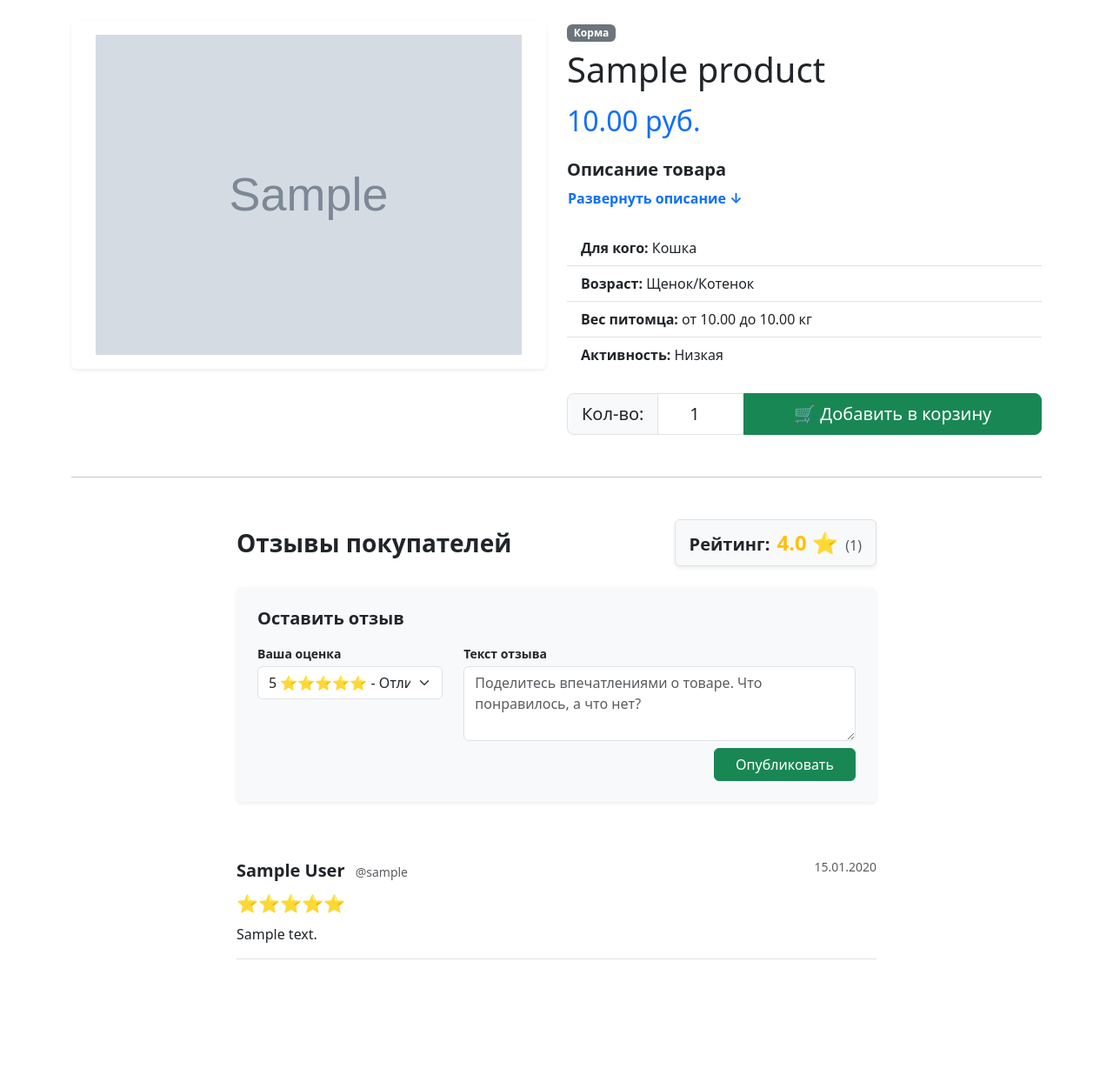
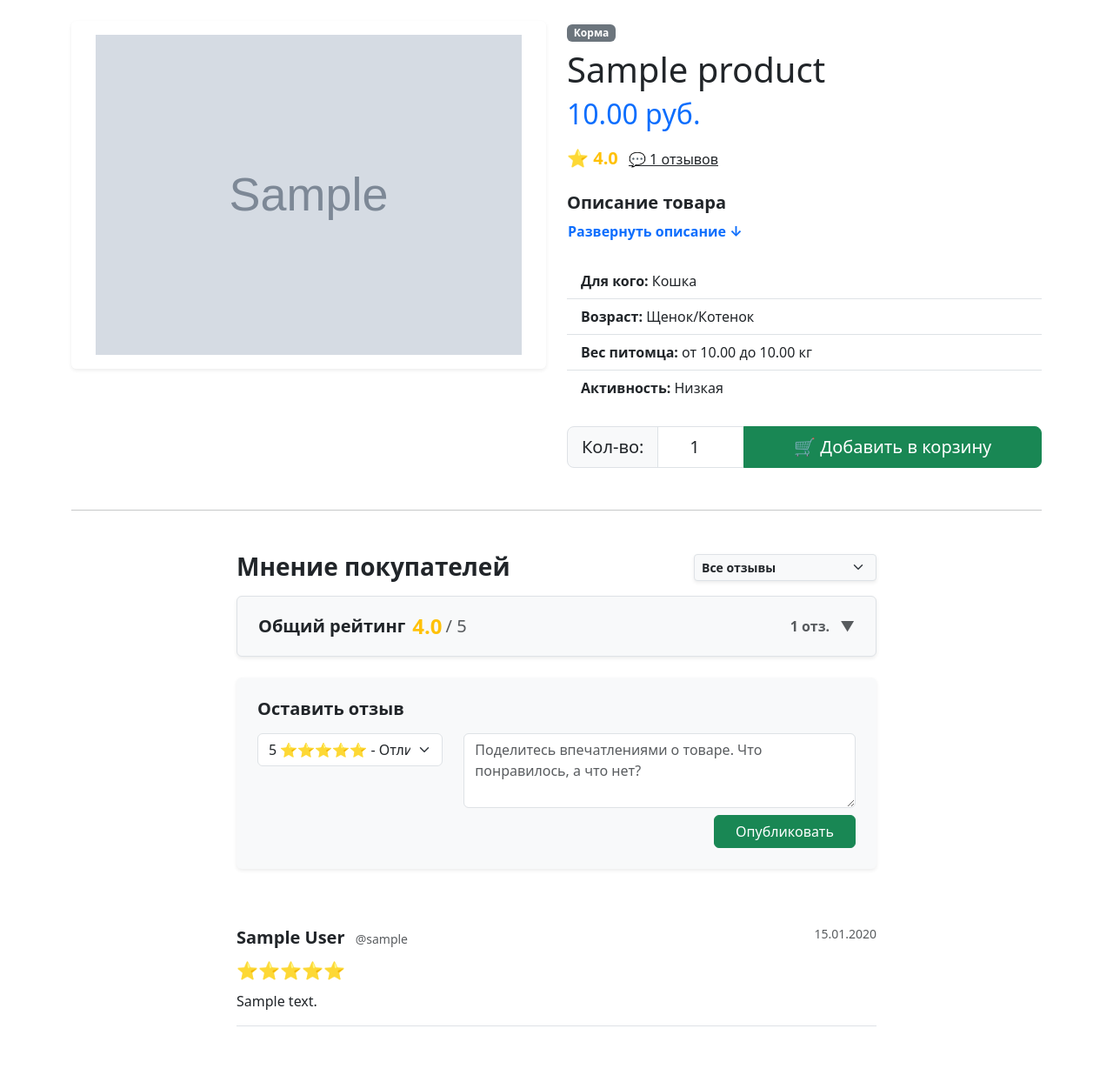
Before and after one commit to Apehovesrame/zoomagazin, a Django app: page /product/1/ in a window 1280 px wide. Shown: the part 128-1372 px from the top of the page at 87% size. Before the commit the page ends 1231 px from the top, so only its background shows below. Run offline with Django 5.2, Linux system fonts and the light colour scheme; a user stored in the database is signed in; tables that the repository leaves empty hold one stand-in row (values such as "Sample post"); grey boxes marked "Sample" are stand-in pictures.

Commit message:
Визуализация оценок товара, сообщений, изменение сортировки отзывов высокая/низкая оценка

```diff
--- a/store/templates/store/product_detail.html
+++ b/store/templates/store/product_detail.html
@@ -22,7 +22,6 @@
                         </div>
                     {% endfor %}
                 </div>
-
                 {% if product.images.count > 1 %}
                     <button class="carousel-control-prev" type="button" data-bs-target="#carouselProduct{{ product.id }}" data-bs-slide="prev">
                         <span class="carousel-control-prev-icon" aria-hidden="true"></span>
@@ -40,45 +39,37 @@
                 </div>
             </div>
         {% endif %}
-        </div>
+    </div>
 
     <div class="col-md-6">
         <span class="badge bg-secondary mb-2">{{ product.category }}</span>
-        <h1 class="mb-3">{{ product.name }}</h1>
-        <h2 class="text-primary mb-4">{{ product.price }} руб.</h2>
+        <h1 class="mb-2">{{ product.name }}</h1>
+        <h2 class="text-primary mb-3">{{ product.price }} руб.</h2>
+
+        <a href="#reviews-section" class="text-decoration-none d-inline-block mb-4">
+            {% if avg_rating %}
+                <span class="text-warning fw-bold fs-5">⭐ {{ avg_rating|floatformat:1 }}</span>
+                <span class="text-dark ms-2 text-decoration-underline">💬 {{ total_reviews_count }} отзывов</span>
+            {% else %}
+                <span class="text-muted text-decoration-underline">Станьте первым, кто оставит отзыв!</span>
+            {% endif %}
+        </a>
 
         <div class="product-description-wrapper mb-4">
             <h5 class="fw-bold">Описание товара</h5>
-
-            <div class="collapse" id="descriptionCollapse" aria-expanded="false">
-                <p class="lead" style="font-size: 1rem; line-height: 1.6;">
-                    {{ product.description }}
-                </p>
+            <div class="collapse" id="descriptionCollapse">
+                <p class="lead" style="font-size: 1rem; line-height: 1.6;">{{ product.description }}</p>
             </div>
-
-            <button class="btn btn-link p-0 text-decoration-none fw-bold"
-                    type="button"
-                    data-bs-toggle="collapse"
-                    data-bs-target="#descriptionCollapse"
-                    aria-expanded="false"
-                    aria-controls="descriptionCollapse"
-                    id="collapseButton">
+            <button class="btn btn-link p-0 text-decoration-none fw-bold" type="button" data-bs-toggle="collapse" data-bs-target="#descriptionCollapse" id="collapseButton">
                 Развернуть описание ↓
             </button>
         </div>
 
         <script>
-            // Скрипт для смены текста на кнопке (Развернуть/Свернуть)
             const collapseElement = document.getElementById('descriptionCollapse');
             const collapseButton = document.getElementById('collapseButton');
-
-            collapseElement.addEventListener('show.bs.collapse', () => {
-                collapseButton.innerHTML = 'Свернуть ↑';
-            });
-
-            collapseElement.addEventListener('hide.bs.collapse', () => {
-                collapseButton.innerHTML = 'Развернуть описание ↓';
-            });
+            collapseElement.addEventListener('show.bs.collapse', () => { collapseButton.innerHTML = 'Свернуть ↑'; });
+            collapseElement.addEventListener('hide.bs.collapse', () => { collapseButton.innerHTML = 'Развернуть описание ↓'; });
         </script>
 
         {% if product.category == 'Корма' %}
@@ -86,15 +77,9 @@
             <li class="list-group-item"><strong>Для кого:</strong> {{ product.target_species|default:"Универсальный" }}</li>
             <li class="list-group-item"><strong>Возраст:</strong> {{ product.target_age|default:"Любой" }}</li>
             <li class="list-group-item"><strong>Вес питомца:</strong>
-                {% if product.min_weight and product.max_weight %}
-                    от {{ product.min_weight }} до {{ product.max_weight }} кг
-                {% elif product.min_weight %}
-                    от {{ product.min_weight }} кг
-                {% elif product.max_weight %}
-                    до {{ product.max_weight }} кг
-                {% else %}
-                    Для любого веса
-                {% endif %}
+                {% if product.min_weight or product.max_weight %}
+                    от {{ product.min_weight|default:"0" }} до {{ product.max_weight|default:"∞" }} кг
+                {% else %} Для любого веса {% endif %}
             </li>
             <li class="list-group-item"><strong>Активность:</strong> {{ product.target_activity|default:"Любая" }}</li>
         </ul>
@@ -110,22 +95,64 @@
         </form>
     </div>
 </div>
+
 <hr class="my-5">
 
-<div class="row">
+<div class="row" id="reviews-section">
     <div class="col-md-8 mx-auto">
-        <div class="d-flex justify-content-between align-items-center mb-4">
-            <h3 class="fw-bold mb-0">Отзывы покупателей</h3>
-            {% if avg_rating %}
-                <div class="bg-light px-3 py-2 rounded shadow-sm border">
-                    <span class="fs-5 fw-bold text-dark">Рейтинг:</span>
-                    <span class="fs-4 text-warning fw-bold ms-1">{{ avg_rating|floatformat:1 }} ⭐</span>
-                    <span class="text-muted ms-1">({{ reviews.count }})</span>
-                </div>
-            {% else %}
-                <span class="text-muted">Пока нет оценок</span>
+
+        <div class="d-flex flex-wrap justify-content-between align-items-center mb-3 gap-3">
+            <h3 class="fw-bold mb-0">Мнение покупателей</h3>
+
+            {% if total_reviews_count > 0 %}
+                <form method="get" action="#reviews-section" class="m-0">
+                    <select name="review_filter" class="form-select form-select-sm fw-bold border bg-light shadow-sm" style="cursor: pointer;" onchange="this.form.submit()">
+                        <option value="all" {% if current_filter == 'all' %}selected{% endif %}>Все отзывы</option>
+                        <option value="high" {% if current_filter == 'high' %}selected{% endif %}>👍 С высокой оценкой</option>
+                        <option value="low" {% if current_filter == 'low' %}selected{% endif %}>👎 С низкой оценкой</option>
+                    </select>
+                </form>
             {% endif %}
         </div>
+
+        {% if total_reviews_count > 0 %}
+            <div class="bg-light px-4 py-3 rounded shadow-sm border mb-4 cursor-pointer"
+                 data-bs-toggle="collapse"
+                 data-bs-target="#ratingBreakdown"
+                 style="cursor: pointer; transition: background-color 0.2s;"
+                 onmouseover="this.classList.add('bg-white')"
+                 onmouseout="this.classList.remove('bg-white')">
+
+                <div class="d-flex justify-content-between align-items-center">
+                    <div class="d-flex align-items-center">
+                        <span class="fs-5 fw-bold text-dark me-2">Общий рейтинг</span>
+                        <span class="fs-4 text-warning fw-bold">{{ avg_rating|floatformat:1 }}</span>
+                        <span class="fs-5 text-muted ms-1">/ 5</span>
+                    </div>
+                    <span class="text-muted fw-bold">
+                        {{ total_reviews_count }} отз.
+                        <span class="ms-2 fs-6">▼</span>
+                    </span>
+                </div>
+
+                <div class="collapse mt-3" id="ratingBreakdown">
+                    <hr class="text-muted mb-3">
+                    {% for stat in rating_stats %}
+                        <div class="d-flex align-items-center mb-2 small">
+                            <div class="text-nowrap text-muted fw-bold me-2" style="width: 50px;">{{ stat.star }} звёзд</div>
+                            <div class="progress flex-grow-1 bg-secondary bg-opacity-25" style="height: 8px;">
+                                <div class="progress-bar bg-warning rounded" role="progressbar" style="width: {{ stat.percent }}%;" aria-valuenow="{{ stat.percent }}" aria-valuemin="0" aria-valuemax="100"></div>
+                            </div>
+                            <div class="text-muted text-end ms-3" style="width: 30px;">{{ stat.count }}</div>
+                        </div>
+                    {% endfor %}
+                </div>
+            </div>
+        {% else %}
+            <div class="mb-4">
+                <span class="text-muted">Пока нет оценок. Станьте первым!</span>
+            </div>
+        {% endif %}
 
         {% if user.is_authenticated %}
             <div class="card shadow-sm border-0 mb-5 bg-light">
@@ -134,14 +161,8 @@
                     <form method="post">
                         {% csrf_token %}
                         <div class="row">
-                            <div class="col-md-4">
-                                <label class="fw-bold small mb-1">Ваша оценка</label>
-                                {{ form.rating }}
-                            </div>
-                            <div class="col-md-8">
-                                <label class="fw-bold small mb-1">Текст отзыва</label>
-                                {{ form.text }}
-                            </div>
+                            <div class="col-md-4">{{ form.rating }}</div>
+                            <div class="col-md-8">{{ form.text }}</div>
                         </div>
                         <div class="text-end mt-2">
                             <button type="submit" class="btn btn-success px-4">Опубликовать</button>
@@ -166,16 +187,9 @@
                             </div>
                             <span class="text-muted small">{{ review.created_at|date:"d.m.Y" }}</span>
                         </div>
-
                         <div class="mb-2 text-warning fs-5">
-                            {% if review.rating == 5 %}⭐⭐⭐⭐⭐
-                            {% elif review.rating == 4 %}⭐⭐⭐⭐<span class="text-light">⭐</span>
-                            {% elif review.rating == 3 %}⭐⭐⭐<span class="text-light">⭐⭐</span>
-                            {% elif review.rating == 2 %}⭐⭐<span class="text-light">⭐⭐⭐</span>
-                            {% elif review.rating == 1 %}⭐<span class="text-light">⭐⭐⭐⭐</span>
-                            {% endif %}
+                            {% for i in "12345"|make_list %}{% if forloop.counter <= review.rating %}⭐{% else %}<span class="text-light">⭐</span>{% endif %}{% endfor %}
                         </div>
-
                         <p class="mb-0 text-break">{{ review.text }}</p>
                     </div>
                 </div>
--- a/store/views.py
+++ b/store/views.py
@@ -18,6 +18,7 @@ from django.db.models import Count
 from django.urls import reverse
 from django.http import JsonResponse
 
+
 def index(request):
     """Главная страница магазина"""
     # Берем 3 последних добавленных товара для блока "Новинки"
@@ -31,7 +32,10 @@ def user_logout(request):
 
 def catalog(request):
     """Каталог товаров с поиском, категориями и умным подбором"""
-    products = Product.objects.all().order_by('-id')
+    products = Product.objects.annotate(
+        avg_rating=Avg('reviews__rating'),
+        review_count=Count('reviews', distinct=True)
+    ).order_by('-id')
 
     # Получаем список уникальных категорий (исключая пустые)
     categories = Product.objects.exclude(category__isnull=True).exclude(category__exact='').values_list('category', flat=True).distinct()
@@ -87,10 +91,32 @@ def catalog(request):
 def product_detail(request, product_id):
     """Страница карточки товара с отзывами и рейтингом"""
     product = get_object_or_404(Product, id=product_id)
-    reviews = product.reviews.all()
 
-    # Считаем средний рейтинг (Django сделает это прямо в базе данных)
-    avg_rating = reviews.aggregate(Avg('rating'))['rating__avg']
+    # 1. Базовый запрос отзывов
+    reviews = product.reviews.all().order_by('-created_at')
+    total_reviews_count = reviews.count()
+
+    # 2. Новая логика фильтрации (Высокие / Низкие)
+    review_filter = request.GET.get('review_filter', 'all')
+    if review_filter == 'high':
+        reviews = reviews.filter(rating__gte=4)  # 4 и 5 звезд
+    elif review_filter == 'low':
+        reviews = reviews.filter(rating__lte=3)  # 1, 2 и 3 звезды
+
+    # 3. Подсчет средней оценки
+    avg_rating = product.reviews.aggregate(Avg('rating'))['rating__avg']
+
+    # 4. Сбор статистики для шкалы (прогресс-бары)
+    rating_stats = []
+    if total_reviews_count > 0:
+        for star in range(5, 0, -1):  # Цикл от 5 до 1
+            count = product.reviews.filter(rating=star).count()
+            percent = (count / total_reviews_count) * 100
+            rating_stats.append({
+                'star': star,
+                'count': count,
+                'percent': percent
+            })
 
     if request.method == 'POST' and request.user.is_authenticated:
         form = ReviewForm(request.POST)
@@ -108,6 +134,9 @@ def product_detail(request, product_id):
         'product': product,
         'reviews': reviews,
         'avg_rating': avg_rating,
+        'total_reviews_count': total_reviews_count,
+        'current_filter': review_filter,
+        'rating_stats': rating_stats,
         'form': form
     })
 
```
Also changed, not shown: store/templates/store/catalog.html (+9 -0 lines).
